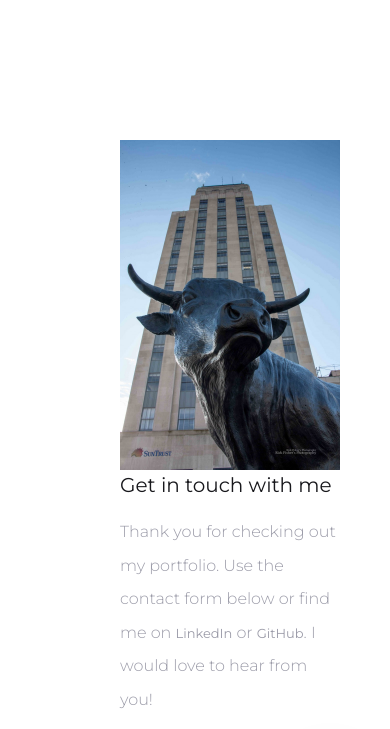
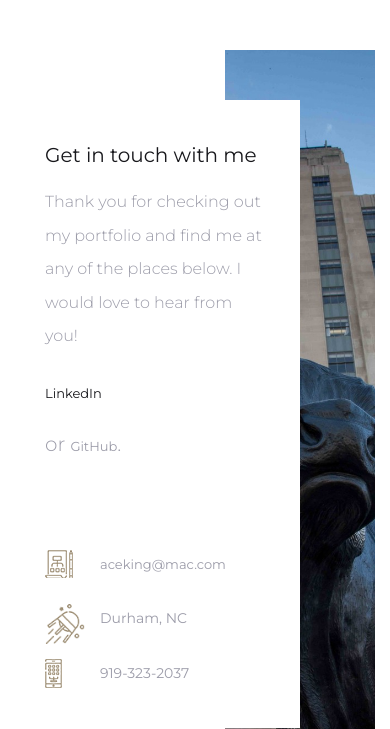
Before and after one commit to AceKingQueen/Summer-Portfolio, a website: page contact.html in a window 390 px wide. Shown: the top 729 px of the page. Drawn offline with Linux system fonts and the light colour scheme; some packages are replaced by stand-ins of ours; files whose address does not match are found by name.

Commit message:
fixed contact page pic

```diff
--- a/contact.html
+++ b/contact.html
@@ -1,5 +1,6 @@
 <!DOCTYPE html>
 <html lang="en">
+
 <head>
     <!-- ========== Meta Tags ========== -->
     <meta charset="UTF-8">
@@ -27,6 +28,7 @@
     <!-- Custom styles for this template -->
     <link href="assets/css/main.css" rel="stylesheet">
 </head>
+
 <body>
     <div class="loader">
         <div class="loader-outter"></div>
@@ -43,7 +45,9 @@
 
                 <!--logo -->
                 <div class="logo_box">
-                <a href="index.html"><img class="headshot" src="assets/img/headshot-main-small.jpg" style="height: 75%; width: 75%;" alt="Allison Williams headshot" />
+                    <a href="index.html">
+                        <img class="headshot" src="assets/img/headshot-main-small.jpg" style="height: 75%; width: 75%;" alt="Allison Williams headshot"
+                        />
                     </a>
                 </div>
                 <!--logo end-->
@@ -81,38 +85,35 @@
                 </div>
                 <!--main menu end -->
 
-            <!--filter menu -->
-            <!-- <div class="side_menu_section">
-                <h4 class="side_title">filter by:</h4>
-                <ul  id="filtr-container"  class="filter_nav">
-                    <li  data-filter="*" class="active"><a href="javascript:void(0)" >all</a></li>
-                    <li data-filter=".branding"> <a href="javascript:void(0)">branding</a></li>
-                    <li data-filter=".design"><a href="javascript:void(0)">design</a></li>
-                    <li data-filter=".photography"><a href="javascript:void(0)">photography</a></li>
-                    <li data-filter=".architecture"><a href="javascript:void(0)">architecture</a></li>
-                </ul>
-            </div> -->
-            <!--filter menu end -->
-
 
                 <!--social and copyright -->
                 <div class="side_menu_bottom">
                     <div class="side_menu_bottom_inner">
                         <ul class="social_menu">
                             <li>
-                            <a href="https://github.com/AceKingQueen"> <i class="ion ion-social-github"></i> </a>
+                                <a href="https://github.com/AceKingQueen">
+                                    <i class="ion ion-social-github"></i>
+                                </a>
                             </li>
                             <li>
-                            <a href="https://www.linkedin.com/in/allisonkingwilliams/"> <i class="ion ion-social-linkedin"></i> </a>
+                                <a href="https://www.linkedin.com/in/allisonkingwilliams/">
+                                    <i class="ion ion-social-linkedin"></i>
+                                </a>
                             </li>
 
                             <li>
-                            <a href="https://www.rmcathletics.com/sports/wbkb/index"> <i class="ion ion-social-dribbble"></i> </a>
+                                <a href="https://www.rmcathletics.com/sports/wbkb/index">
+                                    <i class="ion ion-social-dribbble"></i>
+                                </a>
                             </li>
                         </ul>
                         <div class="copy_right">
                             <!-- Link back to Colorlib can't be removed. Template is licensed under CC BY 3.0. -->
-                        <p class="copyright">Copyright &copy;<script>document.write(new Date().getFullYear());</script> All rights reserved | This template is made with <i class="fa fa-heart-o" aria-hidden="true"></i> by <a href="https://colorlib.com">Colorlib</a></p>
+                            <p class="copyright">Copyright &copy;
+                                <script>document.write(new Date().getFullYear());</script> All rights reserved | This template is made with
+                                <i class="fa fa-heart-o" aria-hidden="true"></i> by
+                                <a href="https://colorlib.com">Colorlib</a>
+                            </p>
                             <!-- Link back to Colorlib can't be removed. Template is licensed under CC BY 3.0. -->
                         </div>
                     </div>
@@ -124,22 +125,26 @@
 
             <!--=================== content body ====================-->
             <div class="col-lg-10 col-md-9 col-12 body_block  align-content-center">
+
+
                 <div>
                     <div class="img_card">
                         <div class="row justify-content-center">
                             <div class="col-md-6 col-7 content_section">
-                            <!--=================== contact info and form start====================-->
                                 <div class="content_box">
                                     <div class="content_box_inner">
-                                        <img src="assets/img/bull.jpg" alt="downtown durham bull statue" />
+
 
                                             <div>
                                                 <h3>
                                                     Get in touch with me
                                                 </h3>
                                                 <p>
-                                            Thank you for checking out my portfolio. Use the contact form below or find me on <a href="https://www.linkedin.com/in/allisonkingwilliams/">LinkedIn</a> or <a href="https://github.com/AceKingQueen">GitHub</a>. I would love to hear from you!
-                                        </p>
+                                                    Thank you for checking out my portfolio and find me at any of the places below. I would love to hear from you!
+                                                    <a href="https://www.linkedin.com/in/allisonkingwilliams/">
+                                                        <h1>LinkedIn</h1>
+                                                    </a> or
+                                                    <a href="https://github.com/AceKingQueen">GitHub</a>.                                                 </p>
 
                                                 <ul class="nosyely_list pt50">
                                                     <li>
@@ -155,7 +160,7 @@
 
                                                     <li>
                                                         <div class="img_box_two">
-                                                    <img src="assets/img/icons/satelite.png" alt="info list">
+                                                            <img src="assets/img/icons/satellite.png" alt="info list">
                                                             <div class="content align-items-center">
                                                                 <p>
                                                                     Durham, NC
@@ -179,9 +184,11 @@
 
 
                                             </div>
+
                                         </div>
                                     </div>
                                 </div>
+                                <div class="col-md-6 col-5 img_section" style="background-image: url('assets/img/bg/bull.jpg');"></div>
                                 <div>
 
                                 </div>
@@ -217,4 +224,5 @@
         <!-- Custom js -->
         <script src="assets/js/main.js"></script>
 </body>
+
 </html>
```
Also changed, not shown: index.html (+1 -1 lines), assets/img/bg/bull.jpg (added), assets/img/durham.jpg (deleted), assets/img/glass.png (deleted), assets/img/hackabull.jpg (deleted), assets/img/hackabull.png (deleted), assets/img/hardwood.png (deleted), assets/img/hollywood.jpeg (deleted), assets/img/hollywood.jpg (deleted), assets/img/icons/satellite.png (renamed from assets/img/icons/satelite.png), assets/img/map-icon.png (deleted), assets/img/user.png (deleted). Lines whose indentation alone changed are shown as unchanged.
